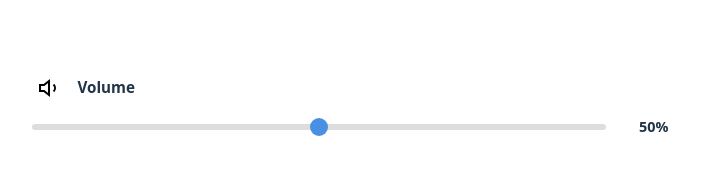
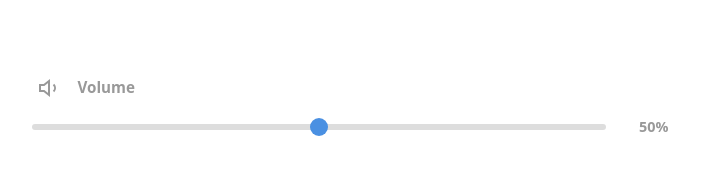
Before and after one commit to tkdguy85/guitar-tuner, a Vue app: page / in a window 1280 px wide. Shown: the part 607-794 px from the top of the page, without its empty margins (291-1003 px from the left). Built offline with nearby package versions, Linux system fonts and the light colour scheme.

Commit message:
More cleanup round 2

```diff
--- a/src/components/InstrumentSelector.vue
+++ b/src/components/InstrumentSelector.vue
@@ -49,7 +49,7 @@
   background: var(--primary-slate);
   border: 2px solid var(--primary-slate);
   border-radius: 10px;
-  color:var(--primary-text);
+  color: var(--primary-text);
   font-size: 1em;
   cursor: pointer;
   transition: all 0.3s;
@@ -62,7 +62,7 @@
 
 .instrument-btn.active {
   background: rgba(255,255,255,0.4);
-  border-color:var(--primary-text);
+  border-color: var(--primary-text);
   box-shadow: 0 0 20px var(--primary-slate);
 }
 
--- a/src/components/SaveTuningModal.vue
+++ b/src/components/SaveTuningModal.vue
@@ -67,7 +67,7 @@ onMounted(() => {
 .modal-content h3 {
   margin-bottom: 20px;
   text-align: center;
-  color:var(--primary-text);
+  color: var(--primary-text);
 }
 
 .modal-content input {
@@ -77,7 +77,7 @@ onMounted(() => {
   background: var(--primary-slate);
   border: 2px solid var(--primary-slate);
   border-radius: 8px;
-  color:var(--primary-text);
+  color: var(--primary-text);
   font-size: 1em;
 }
 
@@ -96,7 +96,7 @@ onMounted(() => {
   background: var(--primary-slate);
   border: 2px solid var(--primary-slate);
   border-radius: 8px;
-  color:var(--primary-text);
+  color: var(--primary-text);
   cursor: pointer;
   transition: all 0.3s;
 }
--- a/src/components/StringDisplay.vue
+++ b/src/components/StringDisplay.vue
@@ -90,7 +90,7 @@ const availableNotes = [
 }
 
 .string-control:hover {
-  background: var(--primary-slate)5);
+  background: var(--primary-slate);
 }
 
 .string-control .playing {
@@ -130,7 +130,7 @@ const availableNotes = [
   height: 60px;
   border: none;
   border-radius: 50%;
-  color:var(--primary-text);
+  color: var(--primary-text);
   font-size: 1.5em;
   cursor: pointer;
   display: flex;
--- a/src/components/TuningSelect.vue
+++ b/src/components/TuningSelect.vue
@@ -131,7 +131,7 @@ function handleDelete() {
 
 .string-count-btn.active {
   background: rgba(255,255,255,0.4);
-  border-color:var(--primary-text);
+  border-color: var(--primary-text);
 }
 
 .tuning-controls {
@@ -146,14 +146,14 @@ select {
   background: var(--primary-slate);
   border: 2px solid var(--primary-slate);
   border-radius: 8px;
-  color:var(--primary-text);
+  color: var(--primary-text);
   font-size: 1em;
   cursor: pointer;
 }
 
 select option {
   background: #667eea;
-  color:var(--primary-text);
+  color: var(--primary-text);
 }
 
 .save-btn,
@@ -162,9 +162,9 @@ select option {
   background: rgba(76, 175, 80, 0.7);
   border: 2px solid var(--primary-slate);
   border-radius: 8px;
-  color:var(--primary-text);
+  color: var(--primary-text);
   cursor: pointer;
- var(--primary-text)-space: nowrap;
+  white-space: nowrap;
   transition: all 0.3s;
 }
 
--- a/src/components/VolumeControl.vue
+++ b/src/components/VolumeControl.vue
@@ -112,7 +112,7 @@ function toggleMute() {
   justify-content: center;
   border-radius: 4px;
   transition: background-color 0.2s;
-  color: --primary-grey;
+  color: var(--primary-grey);
 }
 
 .mute-button:hover {
@@ -126,7 +126,7 @@ function toggleMute() {
 .volume-label {
   font-weight: 600;
   font-size: 0.95rem;
-  color: --primary-grey;
+  color: var(--primary-grey);
 }
 
 .slider-container {
@@ -183,18 +183,18 @@ function toggleMute() {
 
 .volume-slider:disabled::-webkit-slider-thumb {
   cursor: not-allowed;
-  background: --primary-grey;
+  background: var(--primary-grey);
 }
 
 .volume-slider:disabled::-moz-range-thumb {
   cursor: not-allowed;
-  background: --primary-grey;
+  background: var(--primary-grey);
 }
 
 .volume-value {
   font-weight: 600;
   font-size: 0.9rem;
-  color: --primary-grey;
+  color: var(--primary-grey);
   min-width: 45px;
   text-align: right;
 }
```
